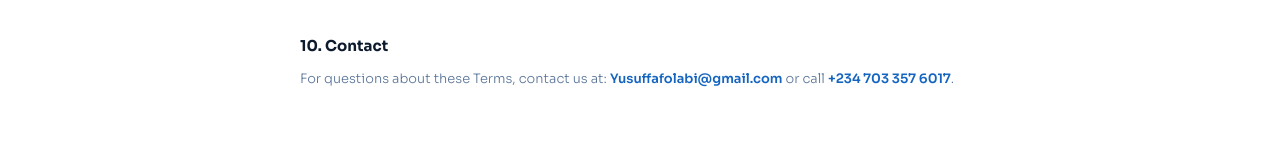
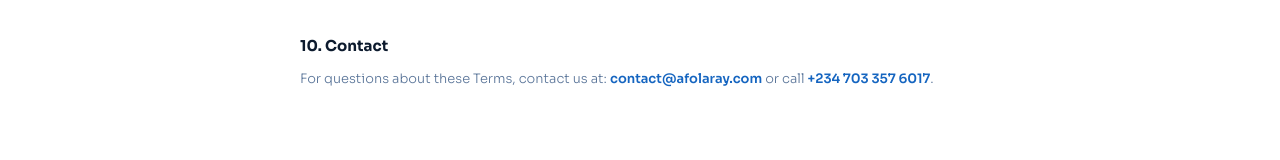
Before and after one commit to moyocodes/afolarry-app, a React (Vite) app: page /terms in a window 1280 px wide. Shown: the part 1646-1806 px from the top of the page. Built offline with nearby package versions, Linux system fonts and the light colour scheme.

Commit message:
hello hello

```diff
--- a/api/send-order.js
+++ b/api/send-order.js
@@ -1,7 +1,7 @@
 import { Resend } from "resend";
 
 const FROM = "Afolaray Enquiries <enquiries@afolaray.com>";
-const ORDERS = ["Yusuffafolabi@gmail.com", "contact@afolaray.com"];
+const ORDERS = ["contact@afolaray.com"];
 
 export default async function handler(req, res) {
   if (req.method !== "POST")
@@ -51,7 +51,7 @@ export default async function handler(req, res) {
       resend.emails.send({
         from: FROM,
         to: from_email,
-        replyTo: ["contact@afolaray.com", "Yusuffafolabi@gmail.com"],
+        replyTo: ["contact@afolaray.com"],
         subject: `Order received — ${esc(car_name)}`,
         html: `
           <div style="font-family:'Sora',sans-serif;max-width:560px;margin:0 auto;padding:32px;background:#f7faff;border-radius:16px;">
--- a/src/pages/AdminShield.jsx
+++ b/src/pages/AdminShield.jsx
@@ -19,7 +19,7 @@ const S = { fontFamily: "'Sora',sans-serif" }
 
 const inp = 'border border-white/12 px-4 py-3 rounded-xl font-[Sora,sans-serif] text-[14px] outline-none w-full focus:border-[#42a5f5] transition'
 const inpStyle = { background: 'rgba(255,255,255,0.08)', color: '#fff', WebkitTextFillColor: '#fff' }
-const placeholderStyle = `.shield-inp::placeholder { color: rgba(255,255,255,0.3); opacity: 1; }`
+// const placeholderStyle = `.shield-inp::placeholder { color: rgba(255,255,255,0.3); opacity: 1; }`
 
 export default function AdminShield() {
   const [loading, setLoading]         = useState(true)
--- a/src/pages/Privacy.jsx
+++ b/src/pages/Privacy.jsx
@@ -130,10 +130,10 @@ export default function Privacy() {
         <Section title="10. Contact">
           For any privacy-related questions or requests, contact us at:{" "}
           <a
-            href="mailto:Yusuffafolabi@gmail.com"
+            href="mailto:contact@afolaray.com"
             style={{ color: "#1565c0", textDecoration: "none", fontWeight: 600 }}
           >
-            Yusuffafolabi@gmail.com
+          contact@afolaray.com
           </a>{" "}
           or call{" "}
           <a
--- a/src/pages/Terms.jsx
+++ b/src/pages/Terms.jsx
@@ -107,10 +107,10 @@ export default function Terms() {
         <Section title="10. Contact">
           For questions about these Terms, contact us at:{" "}
           <a
-            href="mailto:Yusuffafolabi@gmail.com"
+            href="mailto:contact@afolaray.com"
             style={{ color: "#1565c0", textDecoration: "none", fontWeight: 600 }}
           >
-            Yusuffafolabi@gmail.com
+           contact@afolaray.com
           </a>{" "}
           or call{" "}
           <a
```
Also changed, not shown: api/contact.js (+13 -13 lines), api/shipment-notify.js (+5 -6 lines), src/pages/AdminDashboard.jsx (+1 -7 lines).
